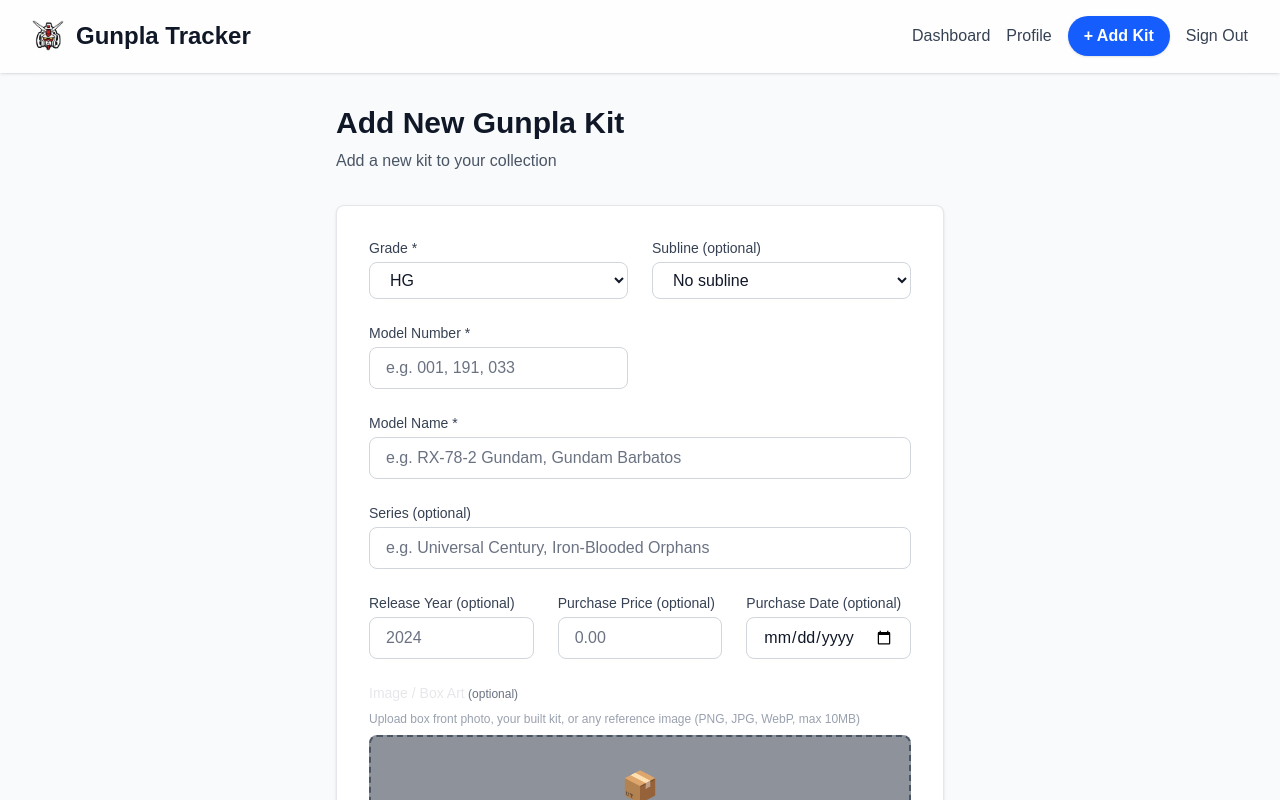
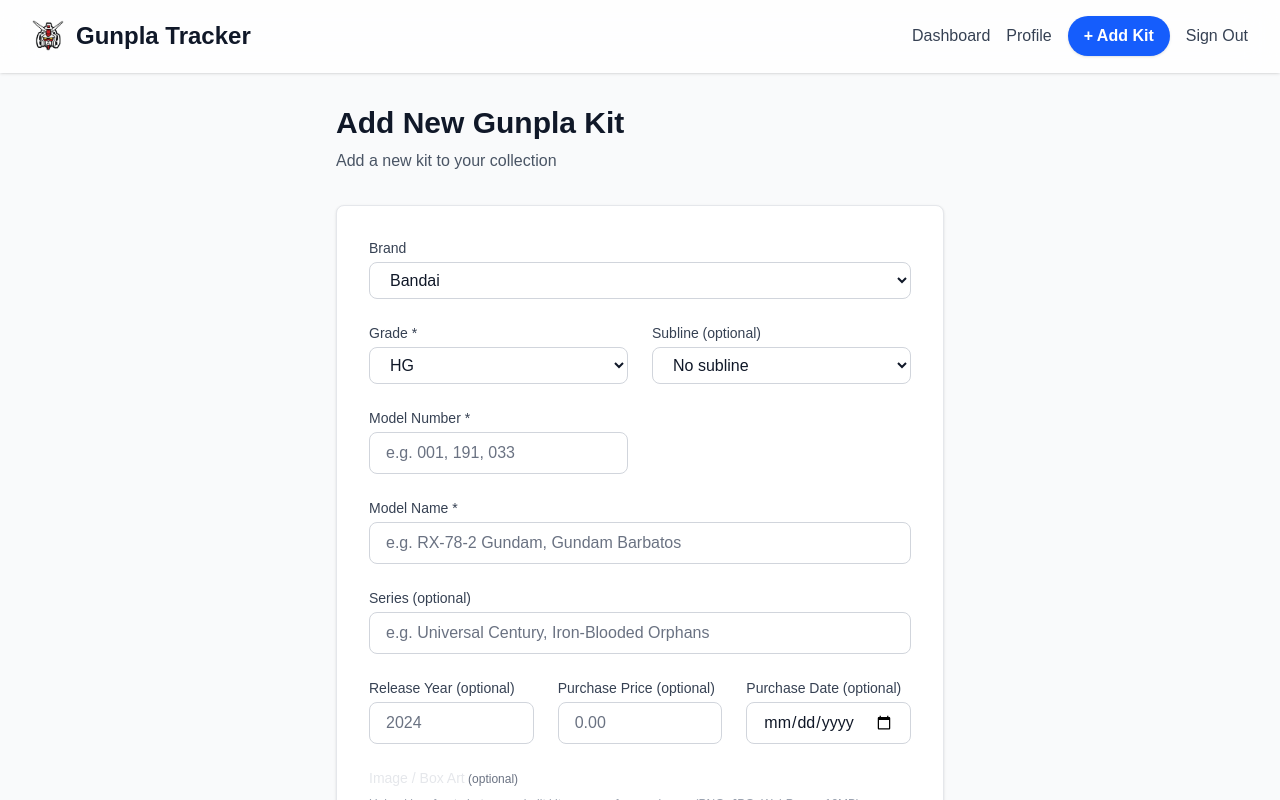
Before and after one commit to Dev-vie/Gunpla-Tracker, a Next.js app: page /add in a window 1280 px wide. Shown: the top 800 px of the page. Built offline with nearby package versions, Linux system fonts and the light colour scheme.

Commit message:
Add brand support, wider kit cards, inline image modal, and currency change to USD

```diff
--- a/src/components/dashboard-content.tsx
+++ b/src/components/dashboard-content.tsx
@@ -20,6 +20,17 @@ const SUBLINES = [
   "HGBC",
 ];
 
+const BRANDS = [
+  "Bandai",
+  "SNAA",
+  "Motor Nuclear",
+  "In Era+",
+  "Hemoxian",
+  "CangDao",
+  "AniMester",
+  "Other",
+];
+
 export default function DashboardContent() {
   const [kits, setKits] = useState<GunplaKit[]>([]);
   const [filteredKits, setFilteredKits] = useState<GunplaKit[]>([]);
@@ -28,6 +39,7 @@ export default function DashboardContent() {
   const [filter, setFilter] = useState<"all" | "owned" | "wishlist">("all");
   const [gradeFilter, setGradeFilter] = useState<string | null>(null);
   const [sublineFilter, setSublineFilter] = useState<string | null>(null);
+  const [brandFilter, setBrandFilter] = useState<string>("all");
   const [exclusiveFilter, setExclusiveFilter] = useState<
     "all" | "exclusive" | "regular"
   >("all");
@@ -70,8 +82,10 @@ export default function DashboardContent() {
         kit.model_name.toLowerCase().includes(searchLower) ||
         kit.model_number.toLowerCase().includes(searchLower) ||
         kit.series?.toLowerCase().includes(searchLower) ||
-        kit.subline?.toLowerCase().includes(searchLower);
+        kit.subline?.toLowerCase().includes(searchLower) ||
+        kit.brand?.toLowerCase().includes(searchLower);
 
+      const matchesBrand = brandFilter === "all" || kit.brand === brandFilter;
       const matchesGrade = !gradeFilter || kit.grade === gradeFilter;
       const matchesSubline = !sublineFilter || kit.subline === sublineFilter;
       const matchesExclusive =
@@ -81,7 +95,11 @@ export default function DashboardContent() {
           : !(kit as any).exclusive);
 
       return (
-        matchesSearch && matchesGrade && matchesSubline && matchesExclusive
+        matchesSearch &&
+        matchesBrand &&
+        matchesGrade &&
+        matchesSubline &&
+        matchesExclusive
       );
     });
 
@@ -122,6 +140,7 @@ export default function DashboardContent() {
     searchQuery,
     gradeFilter,
     sublineFilter,
+    brandFilter,
     exclusiveFilter,
     sortBy,
     sortOrder,
@@ -162,7 +181,7 @@ export default function DashboardContent() {
             Total Spent
           </p>
           <p className="mt-2 text-3xl font-bold text-blue-600 dark:text-blue-400">
-            ¥{totalSpent.toLocaleString("en-US", { maximumFractionDigits: 0 })}
+            ${totalSpent.toLocaleString("en-US", { maximumFractionDigits: 0 })}
           </p>
         </div>
       </div>
@@ -193,6 +212,33 @@ export default function DashboardContent() {
               </button>
             ))}
           </div>
+        </div>
+
+        {/* Brand Filter */}
+        <div className="flex flex-wrap gap-2">
+          <button
+            onClick={() => setBrandFilter("all")}
+            className={`rounded-lg px-3 py-1 text-sm font-medium transition-colors ${
+              brandFilter === "all"
+                ? "bg-purple-600 text-white"
+                : "border border-gray-300 text-gray-700 hover:bg-gray-50 dark:border-gray-600 dark:text-gray-300 dark:hover:bg-gray-700"
+            }`}
+          >
+            All Brands
+          </button>
+          {BRANDS.map((brand) => (
+            <button
+              key={brand}
+              onClick={() => setBrandFilter(brand)}
+              className={`rounded-lg px-3 py-1 text-sm font-medium transition-colors ${
+                brandFilter === brand
+                  ? "bg-blue-600 text-white"
+                  : "border border-gray-300 text-gray-700 hover:bg-gray-50 dark:border-gray-600 dark:text-gray-300 dark:hover:bg-gray-700"
+              }`}
+            >
+              {brand}
+            </button>
+          ))}
         </div>
 
         {/* Grade Filter */}
@@ -375,7 +421,7 @@ export default function DashboardContent() {
                 <th className="px-3 py-3 text-left text-sm font-semibold text-gray-900 dark:text-white">
                   Image
                 </th>
-                <th className="px-3 py-3 text-left text-sm font-semibold text-gray-900 dark:text-white">
+                <th className="px-3 py-3 text-left text-sm font-semibold text-gray-900 dark:text-white w-20">
                   Model #
                 </th>
                 <th className="px-3 py-3 text-left text-sm font-semibold text-gray-900 dark:text-white">
@@ -385,7 +431,10 @@ export default function DashboardContent() {
                   Series
                 </th>
                 <th className="px-3 py-3 text-left text-sm font-semibold text-gray-900 dark:text-white">
-                  Grade
+                  Brand
+                </th>
+                <th className="px-3 py-3 text-left text-sm font-semibold text-gray-900 dark:text-white">
+                  Grade/Subline
                 </th>
                 <th className="px-3 py-3 text-left text-sm font-semibold text-gray-900 dark:text-white">
                   Edition
@@ -452,7 +501,7 @@ function KitTableRow({ kit, onDelete }: KitTableRowProps) {
               src={kit.image_url}
               alt={kit.model_name}
               className="h-32 w-52 object-contain rounded shadow-md cursor-pointer hover:opacity-80 transition-opacity"
-              onClick={() => setShowImageModal(true)}
+              onClick={() => setShowImageModal(!showImageModal)}
             />
           ) : (
             <div className="h-32 w-52 bg-gray-300 dark:bg-gray-600 rounded flex items-center justify-center shadow-md">
@@ -466,14 +515,25 @@ function KitTableRow({ kit, onDelete }: KitTableRowProps) {
           {kit.model_number}
         </td>
         <td className="px-3 py-4 text-sm text-gray-900 dark:text-white max-w-[300px]">
-          {kit.model_name}
+          {kit.brand !== "Bandai"
+            ? `${kit.brand} ${kit.model_name}`
+            : kit.model_name}
         </td>
         <td className="px-3 py-4 text-sm text-gray-600 dark:text-gray-300 max-w-[300px]">
           {kit.series || "—"}
         </td>
         <td className="px-3 py-4 text-sm">
+          <span className="inline-block rounded-full bg-purple-100 px-3 py-1 text-xs font-semibold text-purple-800 dark:bg-purple-900 dark:text-purple-200">
+            {kit.brand}
+          </span>
+        </td>
+        <td className="px-3 py-4 text-sm">
           <span className="inline-block rounded-full bg-blue-100 px-3 py-1 text-xs font-semibold text-blue-800 dark:bg-blue-900 dark:text-blue-200">
-            {kit.grade}
+            {kit.brand !== "Bandai"
+              ? "—"
+              : kit.subline && kit.grade === "HG"
+              ? kit.subline
+              : kit.grade}
           </span>
         </td>
         <td className="px-3 py-4 text-sm">
@@ -489,7 +549,7 @@ function KitTableRow({ kit, onDelete }: KitTableRowProps) {
         </td>
         <td className="px-3 py-4 text-sm text-gray-900 dark:text-white">
           {kit.purchase_price
-            ? `¥${parseInt(String(kit.purchase_price)).toLocaleString("en-US")}`
+            ? `$${parseInt(String(kit.purchase_price)).toLocaleString("en-US")}`
             : "—"}
         </td>
         <td className="px-3 py-4 text-sm text-gray-600 dark:text-gray-300">
@@ -528,7 +588,7 @@ function KitTableRow({ kit, onDelete }: KitTableRowProps) {
       {/* Delete Confirmation Modal */}
       {showConfirm && (
         <tr>
-          <td colSpan={10} className="p-4">
+          <td colSpan={11} className="p-4">
             <div className="fixed inset-0 flex items-center justify-center bg-black/50 z-50">
               <div className="rounded-lg bg-white p-6 shadow-lg dark:bg-gray-800">
                 <h3 className="text-lg font-semibold text-gray-900 dark:text-white">
@@ -563,25 +623,22 @@ function KitTableRow({ kit, onDelete }: KitTableRowProps) {
         </tr>
       )}
 
-      {/* Full-Screen Image Modal */}
+      {/* Image Modal */}
       {showImageModal && kit.image_url && (
         <tr>
-          <td colSpan={9} className="p-0">
-            <div
-              className="fixed inset-0 z-50 flex items-center justify-center bg-black/90 p-4"
-              onClick={() => setShowImageModal(false)}
-            >
+          <td colSpan={11} className="p-4 bg-gray-900/50">
+            <div className="flex flex-col items-center gap-4">
               <button
-                className="absolute top-4 right-4 text-white text-4xl font-bold hover:text-gray-300 transition-colors"
+                className="self-end text-white text-2xl font-bold hover:text-gray-300 transition-colors"
                 onClick={() => setShowImageModal(false)}
               >
                 ×
               </button>
-              <div className="relative w-full h-full max-w-6xl max-h-[90vh]">
+              <div className="relative w-full max-w-2xl">
                 <img
                   src={kit.image_url}
                   alt={kit.model_name}
-                  className="w-full h-full object-contain"
+                  className="w-full h-auto rounded-lg shadow-lg"
                 />
               </div>
             </div>
--- a/src/components/gunpla-form.tsx
+++ b/src/components/gunpla-form.tsx
@@ -4,12 +4,14 @@ import { useEffect, useState } from "react";
 import { useRouter } from "next/navigation";
 import { useForm } from "react-hook-form";
 import { zodResolver } from "@hookform/resolvers/zod";
-import { createGunplaSchema } from "@/lib/schemas";
+import { createGunplaSchema, kitBrandEnum } from "@/lib/schemas";
 import { createGunplaKit, updateGunplaKit } from "@/lib/gunpla-actions";
 import { Database } from "@/types/database.types";
 import ImageUploadField from "@/components/image-upload-field";
 
 type GunplaKit = Database["public"]["Tables"]["gunpla_kits"]["Row"] | undefined;
+
+const BRANDS = kitBrandEnum.options;
 
 const GRADES = [
   "HG",
@@ -55,6 +57,7 @@ export default function GunplaForm({ kit, onSubmit }: GunplaFormProps) {
   } = useForm({
     resolver: zodResolver(createGunplaSchema),
     defaultValues: {
+      brand: kit?.brand || "Bandai",
       grade: kit?.grade || "HG",
       subline: (kit as any)?.subline || null,
       model_number: kit?.model_number || "",
@@ -73,6 +76,7 @@ export default function GunplaForm({ kit, onSubmit }: GunplaFormProps) {
     kit?.image_url || null
   );
   const imageUrl = watch("image_url");
+  const brand = watch("brand");
   const grade = watch("grade");
 
   useEffect(() => {
@@ -89,6 +93,7 @@ export default function GunplaForm({ kit, onSubmit }: GunplaFormProps) {
 
     try {
       const submitData = {
+        brand: data.brand,
         grade: data.grade,
         subline: data.subline || null,
         model_number: data.model_number,
@@ -128,7 +133,28 @@ export default function GunplaForm({ kit, onSubmit }: GunplaFormProps) {
       )}
 
       <div className="grid grid-cols-1 gap-6 sm:grid-cols-2">
+        {/* Brand */}
+        <div className="sm:col-span-2">
+          <label
+            htmlFor="brand"
+            className="block text-sm font-medium text-gray-700 dark:text-gray-300"
+          >
+            Brand
+          </label>
+          <select
+            {...register("brand")}
+            className="mt-1 block w-full rounded-lg border border-gray-300 px-4 py-2 text-gray-900 focus:border-blue-500 focus:outline-none focus:ring-1 focus:ring-blue-500 dark:border-gray-600 dark:bg-gray-800 dark:text-white"
+          >
+            {BRANDS.map((b) => (
+              <option key={b} value={b}>
+                {b}
+              </option>
+            ))}
+          </select>
+        </div>
+
         {/* Grade */}
+        {brand === "Bandai" && (
           <div>
             <label
               htmlFor="grade"
@@ -152,9 +178,10 @@ export default function GunplaForm({ kit, onSubmit }: GunplaFormProps) {
               </p>
             )}
           </div>
+        )}
 
         {/* Subline (HG only) */}
-        {grade === "HG" && (
+        {brand === "Bandai" && grade === "HG" && (
           <div>
             <label
               htmlFor="subline"
--- a/src/components/kit-card.tsx
+++ b/src/components/kit-card.tsx
@@ -5,6 +5,7 @@ import { useState } from "react";
 
 interface KitCardProps {
   kit: {
+    brand: string;
     id: string;
     grade: string;
     model_number: string;
@@ -21,15 +22,16 @@ export default function KitCard({ kit, priority = false }: KitCardProps) {
   const [showImageModal, setShowImageModal] = useState(false);
   const imageSrc = (kit.image_url ?? "").trim();
   const hasImage = imageSrc.length > 0;
-  const prefix = kit.grade === "HG" && kit.subline ? kit.subline : kit.grade;
-  const displayTitle = `${prefix} ${kit.model_number} ${kit.model_name}`;
+  const prefix =
+    kit.brand !== "Bandai" ? kit.brand : kit.subline ? kit.subline : kit.grade;
+  const displayTitle = `${prefix} ${kit.model_number} ${kit.model_name}`.trim();
   const imageAlt = `${displayTitle}${kit.series ? ` - ${kit.series}` : ""}`;
 
   return (
     <div className="group relative flex flex-col overflow-hidden rounded-lg border border-gray-200 bg-white shadow-md transition-all duration-300 hover:shadow-xl dark:border-gray-700 dark:bg-gray-800 hover:scale-105">
       {/* Image Container */}
       <div
-        className="relative h-64 w-full overflow-hidden bg-gray-100 dark:bg-gray-700 sm:h-72 cursor-pointer"
+        className="relative h-72 w-full overflow-hidden bg-gray-100 dark:bg-gray-700 sm:h-80 cursor-pointer"
         onClick={() => hasImage && setShowImageModal(true)}
       >
         {hasImage ? (
@@ -63,7 +65,7 @@ export default function KitCard({ kit, priority = false }: KitCardProps) {
         {/* Grade Badge */}
         <div className="mb-2 flex gap-2 flex-wrap items-start">
           <span className="inline-block rounded-full bg-blue-100 px-3 py-1 text-xs font-semibold text-blue-800 dark:bg-blue-900 dark:text-blue-200">
-            {prefix}
+            {kit.brand !== "Bandai" ? kit.brand : prefix}
           </span>
           {kit.exclusive && (
             <span className="inline-block rounded-full bg-yellow-100 px-3 py-1 text-xs font-semibold text-yellow-800 dark:bg-yellow-900 dark:text-yellow-200">
@@ -74,10 +76,10 @@ export default function KitCard({ kit, priority = false }: KitCardProps) {
 
         {/* Model Info */}
         <div className="flex-1">
-          <p className="text-xs font-medium text-gray-500 dark:text-gray-400">
+          <p className="text-xs font-medium text-gray-500 dark:text-gray-400 break-words">
             {`${prefix} ${kit.model_number}`}
           </p>
-          <h3 className="mt-1 text-sm font-semibold text-gray-900 line-clamp-2 dark:text-white">
+          <h3 className="mt-1 text-base font-semibold text-gray-900 dark:text-white leading-tight">
             {kit.model_name}
           </h3>
 
--- a/src/lib/gunpla-utils.ts
+++ b/src/lib/gunpla-utils.ts
@@ -44,5 +44,5 @@ export function getSeriesAbbreviation(series: string | null | undefined): string
 export function formatCurrency(value: number | string | null | undefined): string {
   if (!value) return '-'
   const num = typeof value === 'string' ? parseFloat(value) : value
-  return `¥${num.toLocaleString()}`
+  return `$${num.toLocaleString()}`
 }
--- a/src/lib/schemas.ts
+++ b/src/lib/schemas.ts
@@ -25,8 +25,21 @@ export const gunplaSublineEnum = z.enum([
   'HGBC',
 ])
 
-export const createGunplaSchema = z.object({
-  grade: gunplaGradeEnum,
+export const kitBrandEnum = z.enum([
+  'Bandai',
+  'SNAA',
+  'Motor Nuclear',
+  'In Era+',
+  'Hemoxian',
+  'CangDao',
+  'AniMester',
+  'Other',
+])
+
+export const createGunplaSchema = z
+  .object({
+    brand: kitBrandEnum.default('Bandai'),
+    grade: gunplaGradeEnum.optional(),
     subline: gunplaSublineEnum.nullable().optional(),
     model_number: z.string().min(1, 'Model number is required').max(50),
     model_name: z.string().min(1, 'Model name is required').max(255),
@@ -39,5 +52,14 @@ export const createGunplaSchema = z.object({
     notes: z.string().optional().nullable(),
     image_url: z.string().optional().nullable(),
   })
+  .superRefine((val, ctx) => {
+    if (val.brand === 'Bandai' && !val.grade) {
+      ctx.addIssue({
+        code: 'custom',
+        message: 'Grade is required for Bandai kits',
+        path: ['grade'],
+      })
+    }
+  })
 
 export type CreateGunplaInput = z.infer<typeof createGunplaSchema>
--- a/src/types/database.types.ts
+++ b/src/types/database.types.ts
@@ -11,6 +11,7 @@ export type Database = {
     Tables: {
       gunpla_kits: {
         Row: {
+          brand: Database["public"]["Enums"]["kit_brand"]
           created_at: string
           grade: Database["public"]["Enums"]["gunpla_grade"]
           id: string
@@ -28,6 +29,7 @@ export type Database = {
           user_id: string
         }
         Insert: {
+          brand?: Database["public"]["Enums"]["kit_brand"]
           created_at?: string
           grade: Database["public"]["Enums"]["gunpla_grade"]
           id?: string
@@ -45,6 +47,7 @@ export type Database = {
           user_id?: string
         }
         Update: {
+          brand?: Database["public"]["Enums"]["kit_brand"]
           created_at?: string
           grade?: Database["public"]["Enums"]["gunpla_grade"]
           id?: string
@@ -114,6 +117,7 @@ export type Database = {
       [_ in never]: never
     }
     Enums: {
+      kit_brand: "Bandai" | "SNAA" | "Motor Nuclear" | "In Era+" | "Hemoxian" | "CangDao" | "AniMester" | "Other"
       gunpla_grade: "HG" | "RG" | "MG" | "PG" | "EG" | "SD" | "BB" | "RE/100" | "FM" | "NG"
       gunpla_subline: "HGUC" | "HGIBO" | "HGCE" | "HG00" | "HGAC" | "HGAGE" | "HGBF" | "HGGTO" | "HGBC"
     }
```
Also changed, not shown: 1 other file (tests, documents, lock files or other folders). Lines whose indentation alone changed are shown as unchanged.
